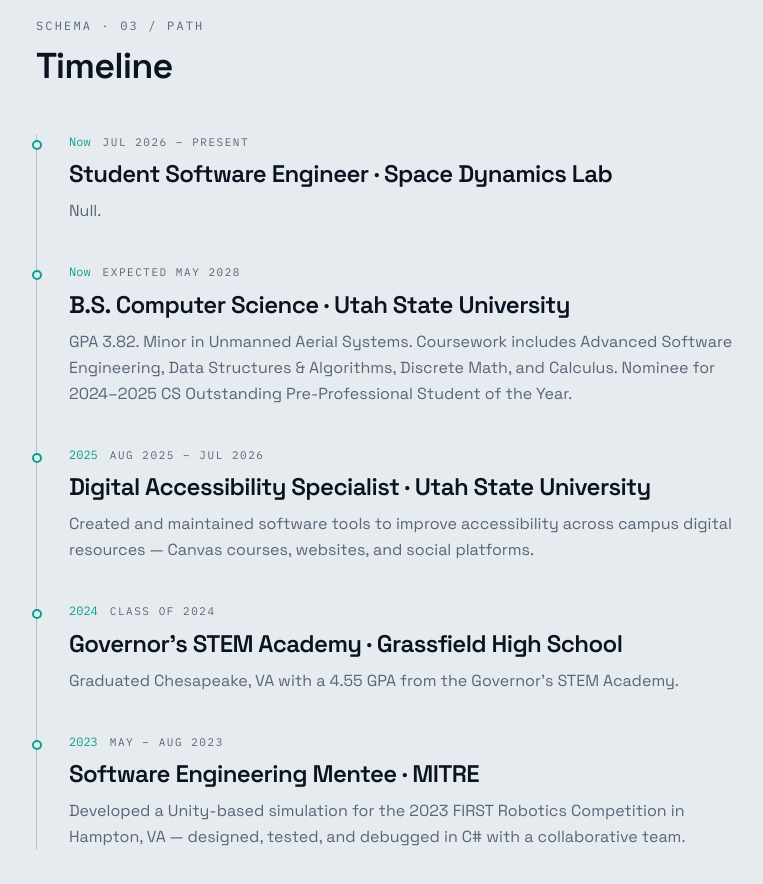
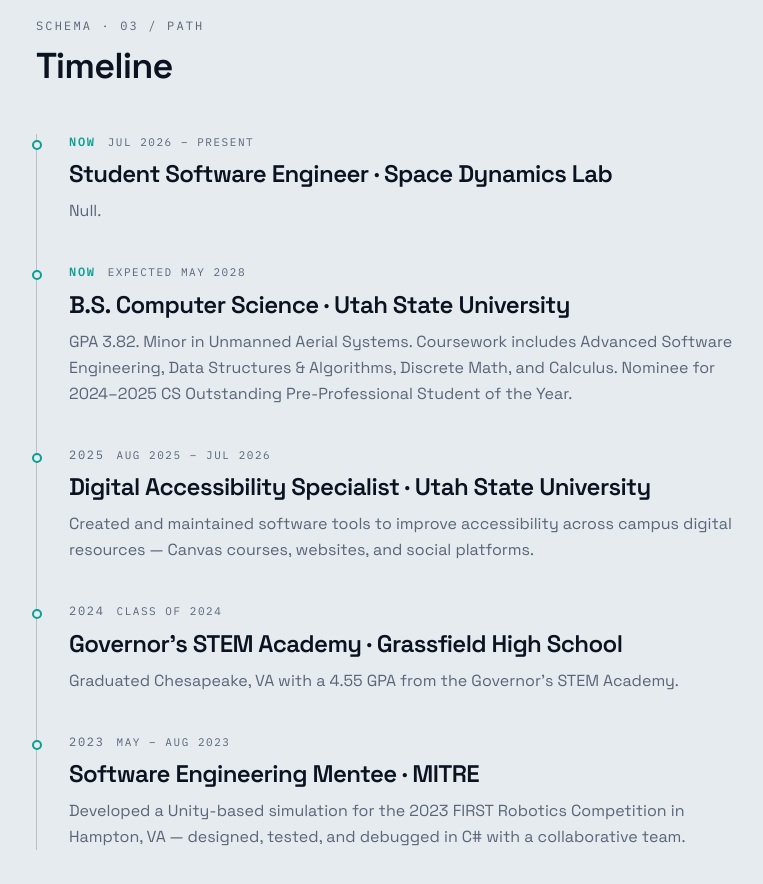
Before and after one commit to maddaxlallatin/maddaxlallatin.github.io, a React (Vite) app: page / in a window 1280 px wide. Shown: the part 3880-4764 px from the top of the page, without its empty margins (28-791 px from the left). Built offline with nearby package versions, Linux system fonts and the light colour scheme.

Commit message:
Enhance year display in Path component with conditional styling for 'Now' and improved text formatting.

```diff
--- a/src/components/Path.jsx
+++ b/src/components/Path.jsx
@@ -16,7 +16,15 @@
             <li key={`${item.year}-${item.title}`} className="relative pb-10 pl-8 last:pb-0">
               <span className="absolute -left-[5px] top-1.5 h-2.5 w-2.5 rounded-full border-2 border-signal bg-paper dark:bg-graphite" />
               <div className="flex flex-wrap items-baseline gap-x-3 gap-y-1">
-                <span className="font-mono text-xs text-signal">{item.year}</span>
+                <span
+                  className={`font-mono text-xs uppercase tracking-[0.14em] ${
+                    item.year === 'Now'
+                      ? 'font-semibold text-signal'
+                      : 'text-muted'
+                  }`}
+                >
+                  {item.year}
+                </span>
                 <span className="font-mono text-[11px] uppercase tracking-[0.14em] text-muted">
                   {item.duration}
                 </span>
```
